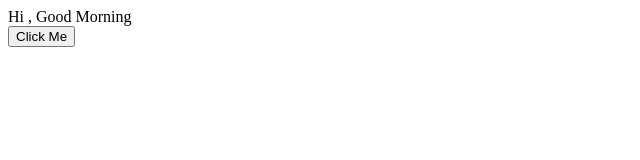
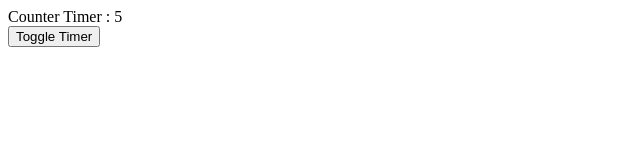
Before and after one commit to kuldeeparmar/React-, a React app: page / in a window 1280 px wide. Shown: the top 160 px of the page, without its empty margins (0-640 px from the left). Built offline with nearby package versions, Linux system fonts and the light colour scheme.

Commit message:
useEffect and Memory Leak optimization

```diff
--- a/src/App.js
+++ b/src/App.js
@@ -1,28 +1,45 @@
-import React,{useState,useCallback} from 'react'
+import React,{useState,useCallback,useEffect} from 'react'
 import Button from "./Button.jsx"
 import Text from './Text.jsx'
+import Timer from './Timer.jsx'
 
 // state varibles are use to make visual changes to the jsx
 const App = () => {
 
+    // const [data1,setData1] = useState(0);
 
-    const [message,updateMessage] = useState(
-        "Hi , Good Morning"
-    )
+    // const [data2,setData2] = useState(1);
 
-    const changeMessage =  useCallback(() => {
-        console.log(message);
-       updateMessage((prevData) => {
-        console.log("prev data is",prevData);
-        return "Hi, Good Afternoon";
-       })
-       console.log(message);
-    },[])
+
+    // useEffect(() => {
+    //   console.log("Data 1 is changed");
+    // },[data1])
+
+    // useEffect(() => {
+    //     console.log("Data 2 is changed");
+    // },[data2])
+
+
+    const [showTimer,toggleTimer] = useState(true);
+
+
 
 
     return <>
-    <div>{message}</div>
-    <Button clickButton={changeMessage}>Click Me</Button>
+    {/* <Text externalData={data1}></Text>
+    <br/>
+    <button onClick={() => setData1((prevData) => prevData+1)}>Update</button>
+
+    <br/>
+
+    <Text externalData={data2}></Text>
+    <br/>
+    <button onClick={() => setData2((prevData) => prevData+1)}>Update</button> */
+    }
+
+     {showTimer && <Timer customData="Counter Timer"/>}
+     <br/>
+     <button onClick={() => toggleTimer(!showTimer)}>Toggle Timer</button>
     </>
 
 }
--- a/src/Text.jsx
+++ b/src/Text.jsx
@@ -1,9 +1,9 @@
-import React,{memo} from 'react'
+import React,{memo, useEffect} from 'react'
 
 const Text = memo((props) => {
 
   const {children} = props;
-  console.log(children);
+
   return (
     <div>
       {children}
--- /dev/null
+++ b/src/Timer.jsx
@@ -0,0 +1,33 @@
+import React,{useCallback,useEffect,useState} from "react";
+
+const Timer = (props) => {
+
+    const {children,customData} = props;
+
+    const [counter,setData] = useState(0);
+
+    useEffect(()=>{
+
+        const interval = setInterval(() => {
+            console.log("hello World");
+            setData((prevData) => prevData+1)
+        },1000);
+
+        console.log("Id of interval ", interval);
+
+
+        return () => {
+            console.log("Clearing Interval");
+            clearInterval(interval);
+        }
+
+    },[])
+
+
+    return <>
+     <span>{customData} : {counter}</span>
+    </>
+
+}
+
+export default Timer;
```
